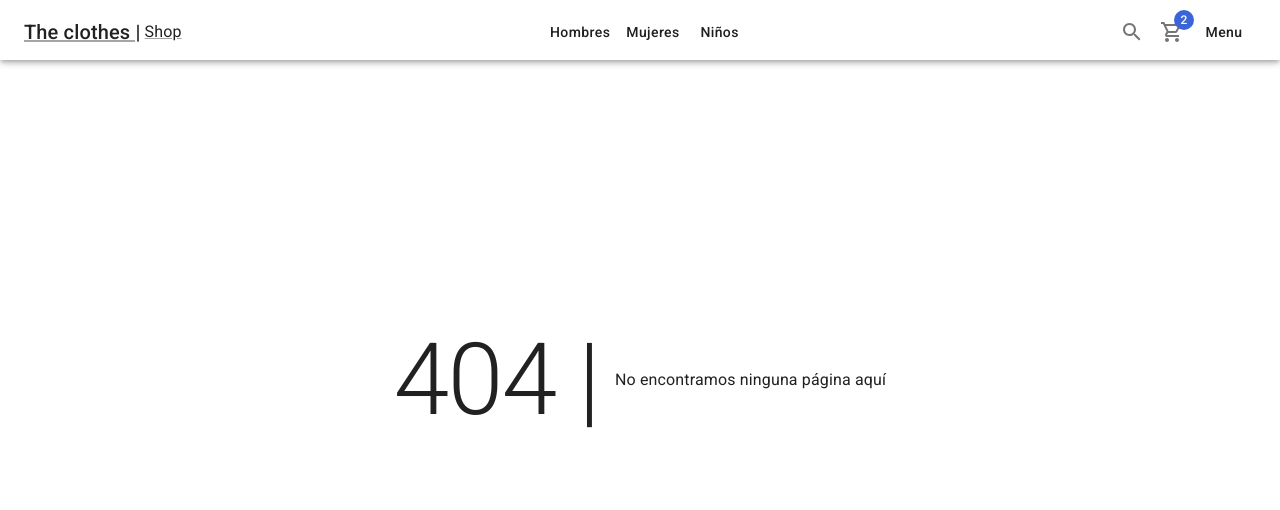
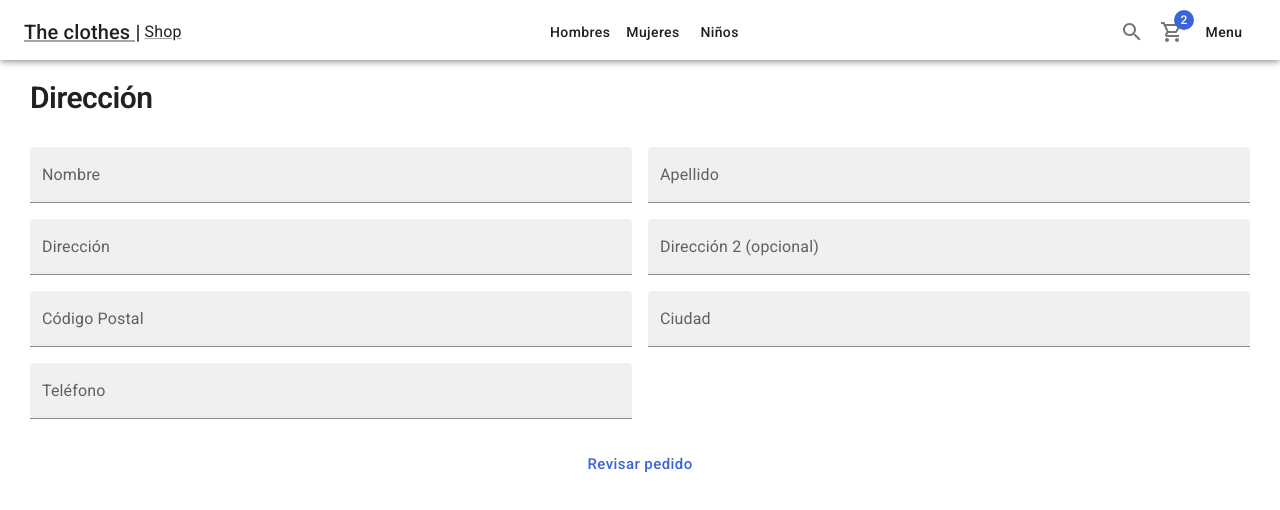
Before and after one commit to juanDaRestrepo/clothes-shop, a Next.js app: page /checkout/address in a window 1280 px wide. Before the commit this address had no page. Shown: the top 510 px of the page. Built offline with nearby package versions, Linux system fonts and the light colour scheme.

Commit message:
Finish AddressPage

```diff
--- /dev/null
+++ b/pages/checkout/address.tsx
@@ -0,0 +1,54 @@
+import React from "react";
+import { ShopLayout } from "../../components/layouts";
+import { Box, Button, Grid, TextField, Typography } from "@mui/material";
+
+const AddressPage = () => {
+  return (
+    <ShopLayout
+      title="Dirección"
+      pageDescription={"Confimar dirección del destino"}
+    >
+      <Typography variant="h1" component="h1">
+        Dirección
+      </Typography>
+      <Grid container spacing={2} sx={{ mt: 2 }}>
+        <Grid item xs={12} sm={6}>
+          <TextField label="Nombre" variant="filled" fullWidth></TextField>
+        </Grid>
+        <Grid item xs={12} sm={6}>
+          <TextField label="Apellido" variant="filled" fullWidth></TextField>
+        </Grid>
+        <Grid item xs={12} sm={6}>
+          <TextField label="Dirección" variant="filled" fullWidth></TextField>
+        </Grid>
+        <Grid item xs={12} sm={6}>
+          <TextField
+            label="Dirección 2 (opcional)"
+            variant="filled"
+            fullWidth
+          ></TextField>
+        </Grid>
+        <Grid item xs={12} sm={6}>
+          <TextField
+            label="Código Postal"
+            variant="filled"
+            fullWidth
+          ></TextField>
+        </Grid>
+        <Grid item xs={12} sm={6}>
+          <TextField label="Ciudad" variant="filled" fullWidth></TextField>
+        </Grid>
+        <Grid item xs={12} sm={6}>
+          <TextField label="Teléfono" variant="filled" fullWidth></TextField>
+        </Grid>
+      </Grid>
+      <Box sx={{ mt: 3 }} display="flex" justifyContent="center">
+        <Button color="secondary" className="circular-btn" size="large">
+          Revisar pedido
+        </Button>
+      </Box>
+    </ShopLayout>
+  );
+};
+
+export default AddressPage;
```
